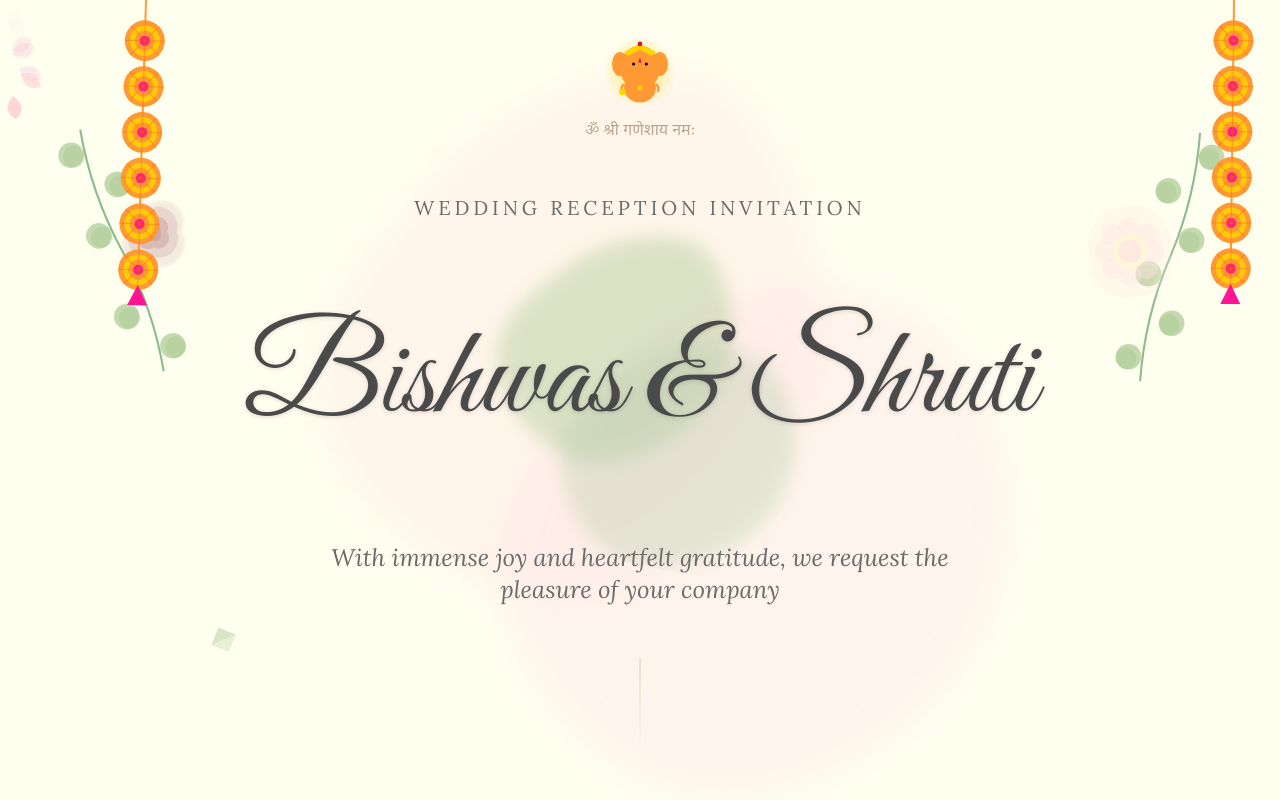
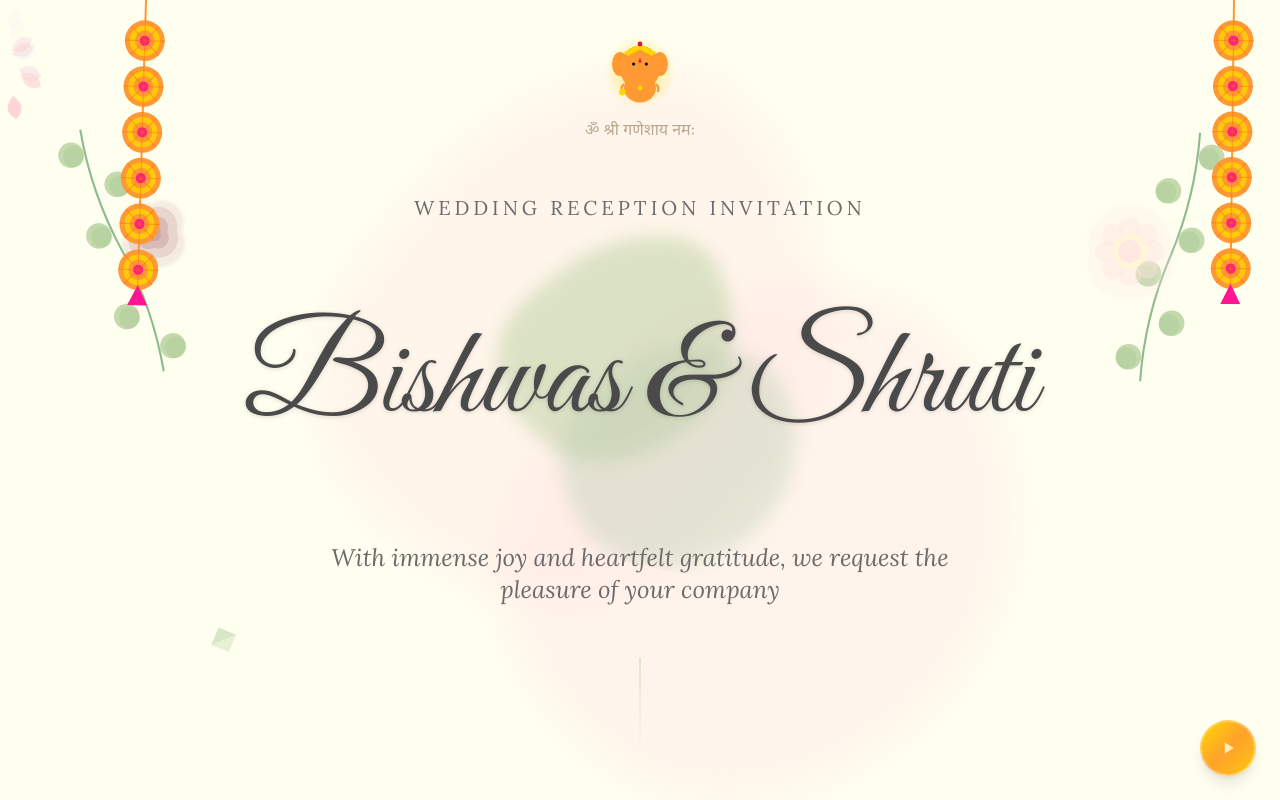
Before and after one commit to Beasty002/wedding-site, a React (Vite) app: page / in a window 1280 px wide. Shown: the top 800 px of the page. Built offline with nearby package versions, Linux system fonts and the light colour scheme.

Commit message:
feat : add music fucntionality

```diff
--- a/src/components/WeddingInvitation.jsx
+++ b/src/components/WeddingInvitation.jsx
@@ -3,10 +3,12 @@ import { FamilySection } from './sections/FamilySection';
 import { EventDetailsSection } from './sections/EventDetailsSection';
 import { NoteSection } from './sections/NoteSection';
 import { FooterSection } from './sections/FooterSection';
+import { MusicPlayer } from './decorative/MusicPlayer';
 
 export function WeddingInvitation() {
     return (
         <div className="w-full bg-[#FFFFF0] overflow-x-hidden">
+            <MusicPlayer />
             <HeroSection />
             <FamilySection />
             <EventDetailsSection />
--- /dev/null
+++ b/src/components/decorative/MusicPlayer.jsx
@@ -0,0 +1,72 @@
+import { useState, useRef, useEffect } from 'react';
+import { motion } from 'framer-motion';
+
+export function MusicPlayer() {
+    const [isPlaying, setIsPlaying] = useState(false);
+    const audioRef = useRef(null);
+
+    useEffect(() => {
+        audioRef.current = new Audio('/blinksake.mp3');
+        audioRef.current.loop = true;
+
+        return () => {
+            if (audioRef.current) {
+                audioRef.current.pause();
+                audioRef.current = null;
+            }
+        };
+    }, []);
+
+    const togglePlay = () => {
+        if (isPlaying) {
+            audioRef.current.pause();
+            setIsPlaying(false);
+        } else {
+            audioRef.current.play();
+            setIsPlaying(true);
+        }
+    };
+
+    return (
+        <motion.button
+            onClick={togglePlay}
+            className="fixed bottom-6 right-6 z-50 w-14 h-14 rounded-full flex items-center justify-center shadow-lg cursor-pointer"
+            style={{
+                background: 'linear-gradient(135deg, #FFD700 0%, #FF9933 50%, #FFD700 100%)',
+                border: '2px solid rgba(255, 255, 255, 0.3)'
+            }}
+            whileHover={{ scale: 1.1 }}
+            whileTap={{ scale: 0.95 }}
+            initial={{ opacity: 0, y: 20 }}
+            animate={{ opacity: 1, y: 0 }}
+            transition={{ delay: 0.5, duration: 0.5 }}
+        >
+            {isPlaying ? (
+                <svg width="20" height="20" viewBox="0 0 24 24" fill="#FFFFF0">
+                    <rect x="6" y="4" width="4" height="16" rx="1" />
+                    <rect x="14" y="4" width="4" height="16" rx="1" />
+                </svg>
+            ) : (
+                <svg width="20" height="20" viewBox="0 0 24 24" fill="#FFFFF0">
+                    <path d="M8 5v14l11-7z" />
+                </svg>
+            )}
+            <motion.div
+                className="absolute inset-0 rounded-full pointer-events-none"
+                style={{
+                    background: 'linear-gradient(135deg, #FFD700 0%, #FF9933 100%)',
+                    opacity: 0.3
+                }}
+                animate={isPlaying ? {
+                    scale: [1, 1.3, 1],
+                    opacity: [0.3, 0, 0.3]
+                } : {}}
+                transition={{
+                    duration: 1.5,
+                    repeat: Infinity,
+                    ease: 'easeInOut'
+                }}
+            />
+        </motion.button>
+    );
+}
--- a/src/components/sections/HeroSection.jsx
+++ b/src/components/sections/HeroSection.jsx
@@ -48,12 +48,12 @@ export const HeroSection = () => {
                 </SwayingFlower>
             </ParallaxElement>
 
-            <div className="absolute top-0 left-0 w-full pointer-events-none z-15">
-                <div className="absolute left-16 md:left-24 top-0">
-                    <MarigoldGarland delay={0} className="h-72 md:h-96 opacity-40" />
+            <div className="absolute top-0 left-0 w-full pointer-events-none z-15 hidden md:block">
+                <div className="absolute left-24 top-0">
+                    <MarigoldGarland delay={0} className="h-96 opacity-40" />
                 </div>
-                <div className="absolute right-16 md:right-24 top-0">
-                    <MarigoldGarland delay={0.15} className="h-56 md:h-72 opacity-40" />
+                <div className="absolute right-24 top-0">
+                    <MarigoldGarland delay={0.15} className="h-72 opacity-40" />
                 </div>
             </div>
 
```
Also changed, not shown: 1 other file (tests, documents, lock files or other folders).
